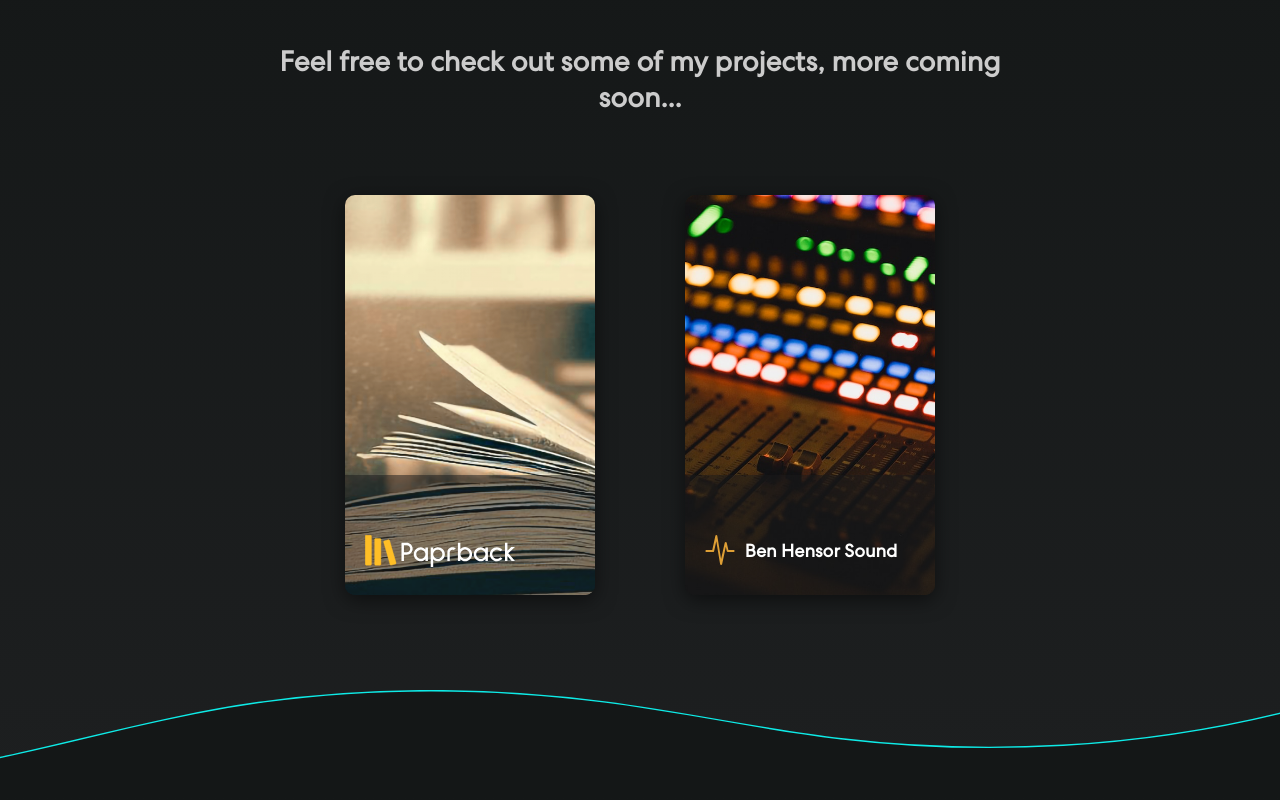
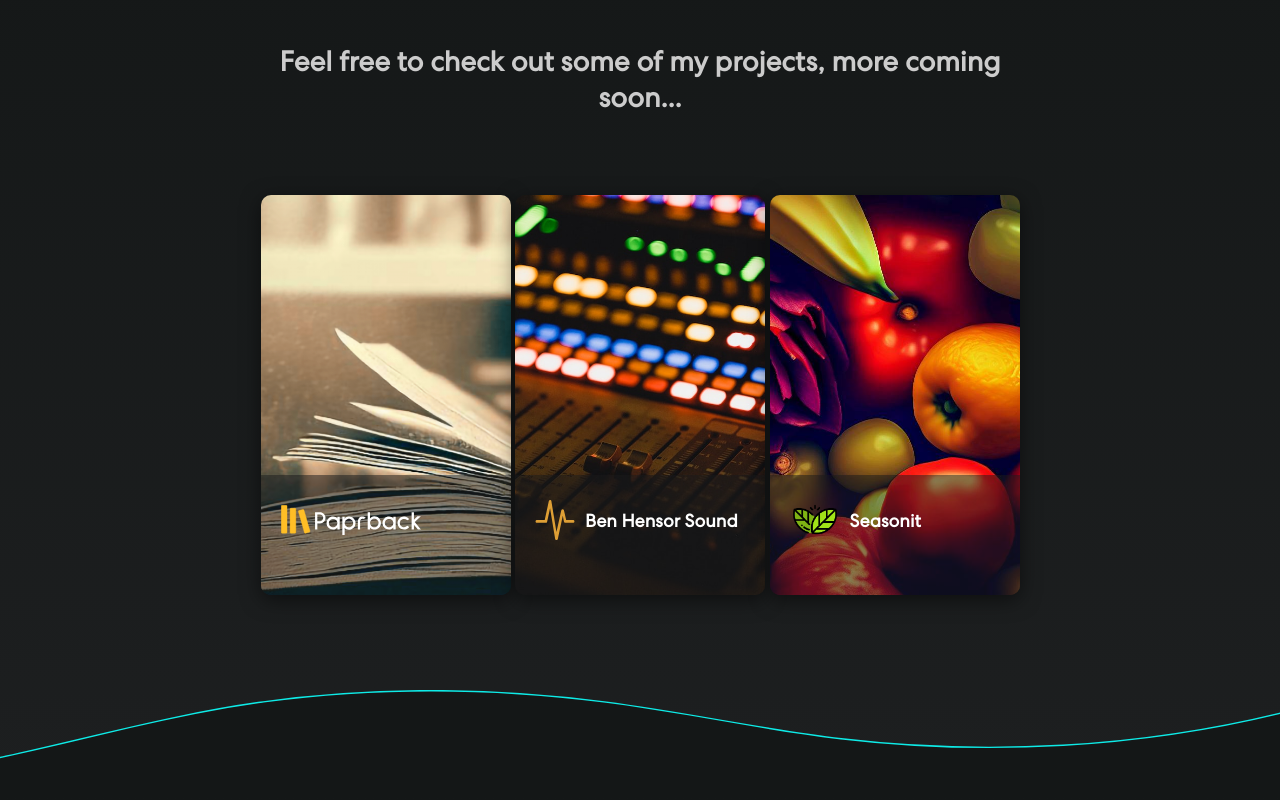
Before and after one commit to benhensor/portfolio, a React (Create React App) app: page / in a window 1280 px wide. Shown: the part 3680-4480 px from the top of the page. Built offline with nearby package versions, Linux system fonts and the light colour scheme; no server answers.

Commit message:
new project added

```diff
--- a/src/components/projects/Projects.js
+++ b/src/components/projects/Projects.js
@@ -3,6 +3,8 @@ import PaprbackLogo from '../../assets/img/paprback_orangebooks_whitetext.svg';
 import BookShelf from '../../assets/img/bookshelfHero.png';
 import MixingDesk from '../../assets/img/mixingDesk.jpeg';
 import BenHensorSoundLogo from '../../assets/img/bhsoundLogo.svg';
+import SeasonItBackground from '../../assets/img/seasons-banner3.jpeg';
+import SeasonItLogo from '../../assets/img/seasonit-logo.png';
 import './projects.css';
 
 
@@ -62,7 +64,25 @@ export default function Projects () {
             </div>
           </div>
 
+          <div className="project-card">
+            <img className="project-image" src={SeasonItBackground} alt=""/>
+            <div className="project-content">
+              <div className="project-title">
+                <img className="project3-logo" src={SeasonItLogo} alt="" />
+                <h1>Seasonit</h1>
+              </div>
+              <p>An app to help you discover seasonal produce throughout the year in the UK.</p>
 
+              <div className="project-icons">
+                <a href="https://seasonit.netlify.app/" target="_blank" rel="noreferrer">
+                  Live site
+                </a>
+                <a href="https://github.com/benhensor/seasonit" target="_blank" rel="noreferrer">
+                  Code
+                </a>
+              </div>
+            </div>
+          </div>
 
 
         </div>
--- a/src/components/projects/projects.css
+++ b/src/components/projects/projects.css
@@ -37,7 +37,7 @@
   position: relative;
   width: 25rem;
   height: 40rem;
-  border: transparent;
+  outline: #de9e3600 solid 1px;
   border-radius: 1rem;
   box-shadow: 0 0.5rem 2rem rgba(0, 0, 0, 0.5);
   overflow: hidden;
@@ -45,13 +45,15 @@
 }
 
 .project-card:hover {
-  border: 1px solid var(--accent-color);
+  outline: #de9e36 solid 1px;
   box-shadow: 0 2rem 4rem rgba(0, 0, 0, 0.7);
-  transform: scale(1.025);
+
+  scale: (1.025);
 }
 
 .project-image {
   object-position: center center;
+  object-fit: cover;
   width: 100%;
   height: 100%;
   scale: 1.3;
@@ -87,17 +89,22 @@
 .project-title {
   display: flex;
   align-items: center;
-  margin: 4rem 0;
+
+  min-height: 5rem;
 }
 
 .project1-logo {
-  width: 15rem;
+  width: 14rem;
 }
 
 .project2-logo {
   margin-right: 1rem;
-  width: 3rem;
+  width: 4rem;
+}
 
+.project3-logo {
+  margin-right: 1rem;
+  width: 5rem;
 }
 
 .project-content h1 {
```
Also changed, not shown: src/assets/img/seasonit-logo.png (added), src/assets/img/seasons-banner3.jpeg (added).
